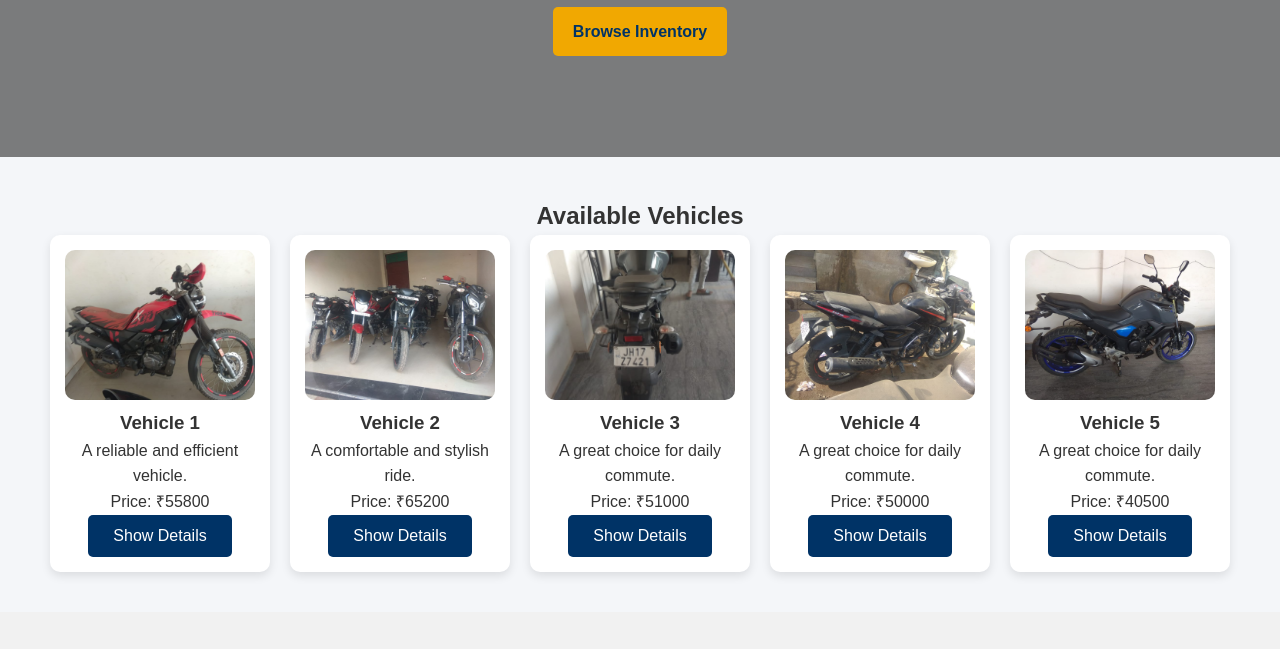
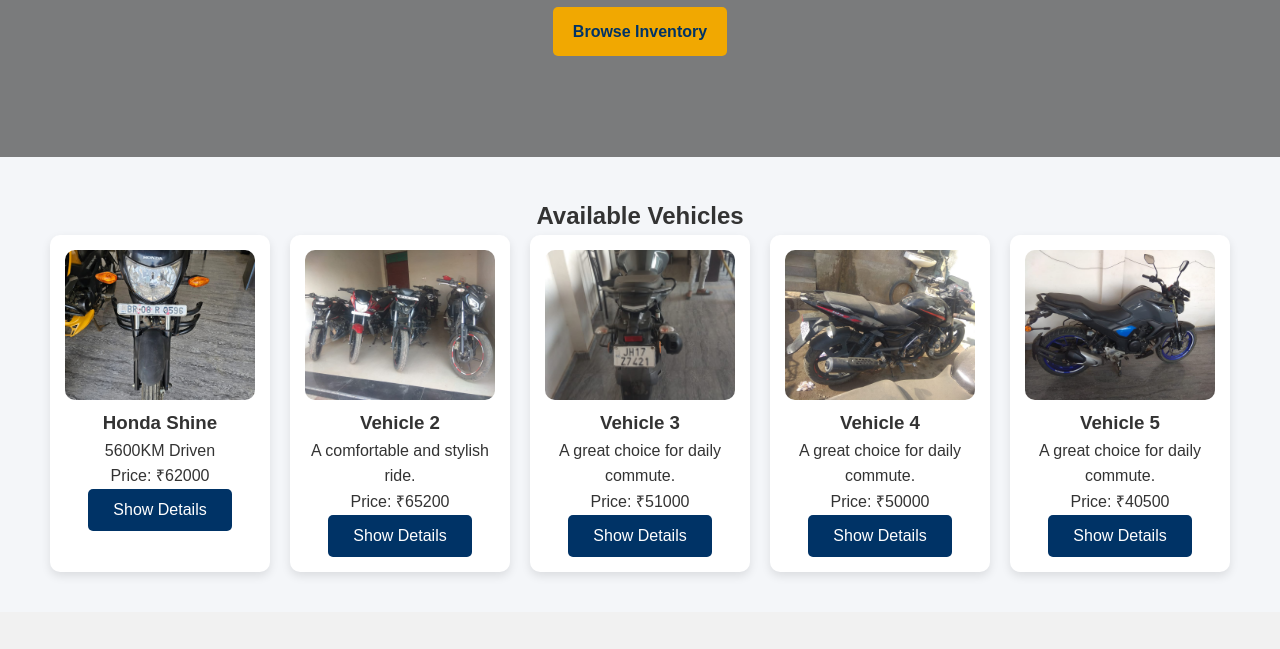
Before and after one commit to kkmishra04/A.S.-Second-Choice, a plain HTML site: page index.html in a window 1280 px wide. Shown: the part 378-1027 px from the top of the page. Drawn offline with Linux system fonts and the light colour scheme.

Commit message:
Honda shine Updated

```diff
--- a/script.js
+++ b/script.js
@@ -1,11 +1,11 @@
 document.addEventListener("DOMContentLoaded", function () {
     const vehicles = [
         {
-            name: "Vehicle 1",
-            price: "₹55800",
-            image: "../assets/gallary/9.jpg",
-            shortDescription: "A reliable and efficient vehicle.",
-            fullDescription: "A reliable and efficient vehicle with excellent mileage, low maintenance costs, and a comfortable interior."
+            name: "Honda Shine",
+            price: "₹62000",
+            image: "../assets/gallary/46.jpeg",
+            shortDescription: "5600KM Driven",
+            fullDescription: "A reliable and efficient vehicle with 70+ Kmpl mileage. For more Pictures visit our gallery page"
         },
         {
             name: "Vehicle 2",
```
Also changed, not shown: gallary.html (+9 -0 lines), assets/gallary/46.jpeg (added), assets/gallary/47.jpeg (added), assets/gallary/48.jpeg (added).
